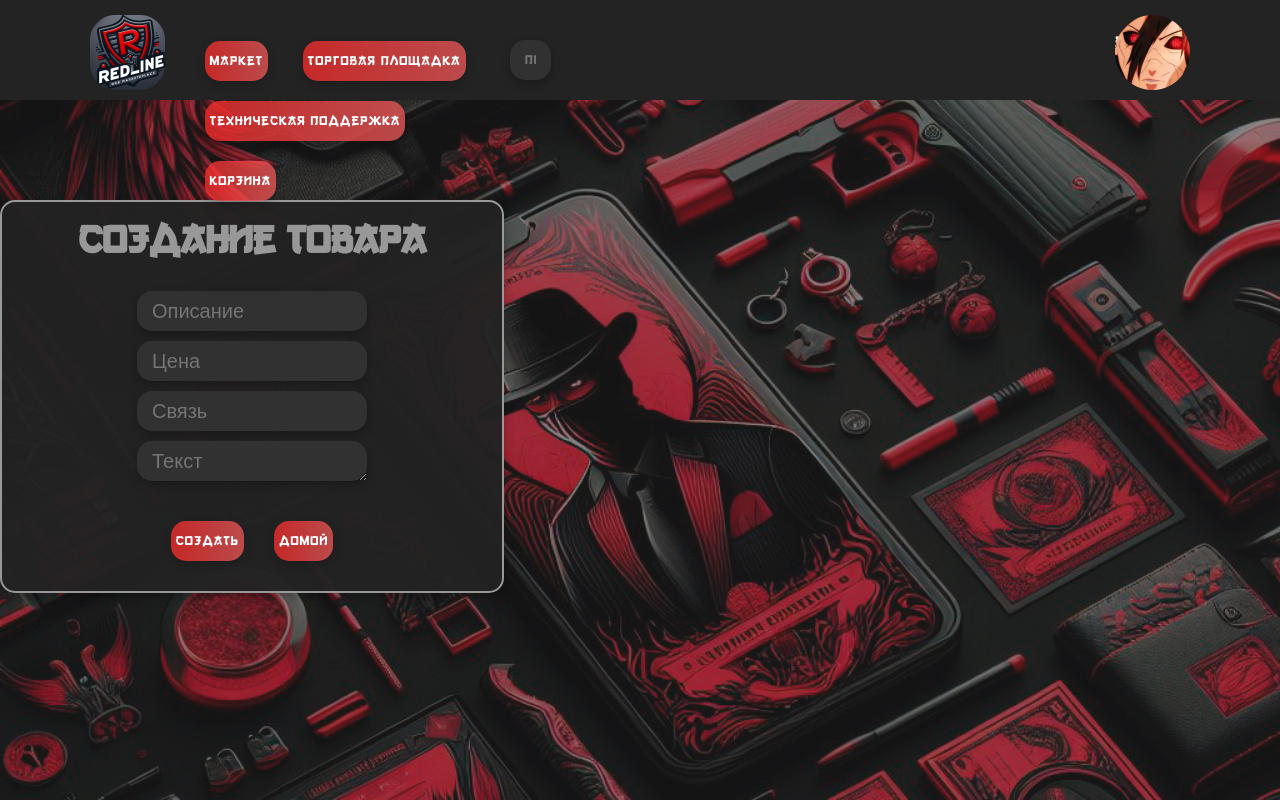
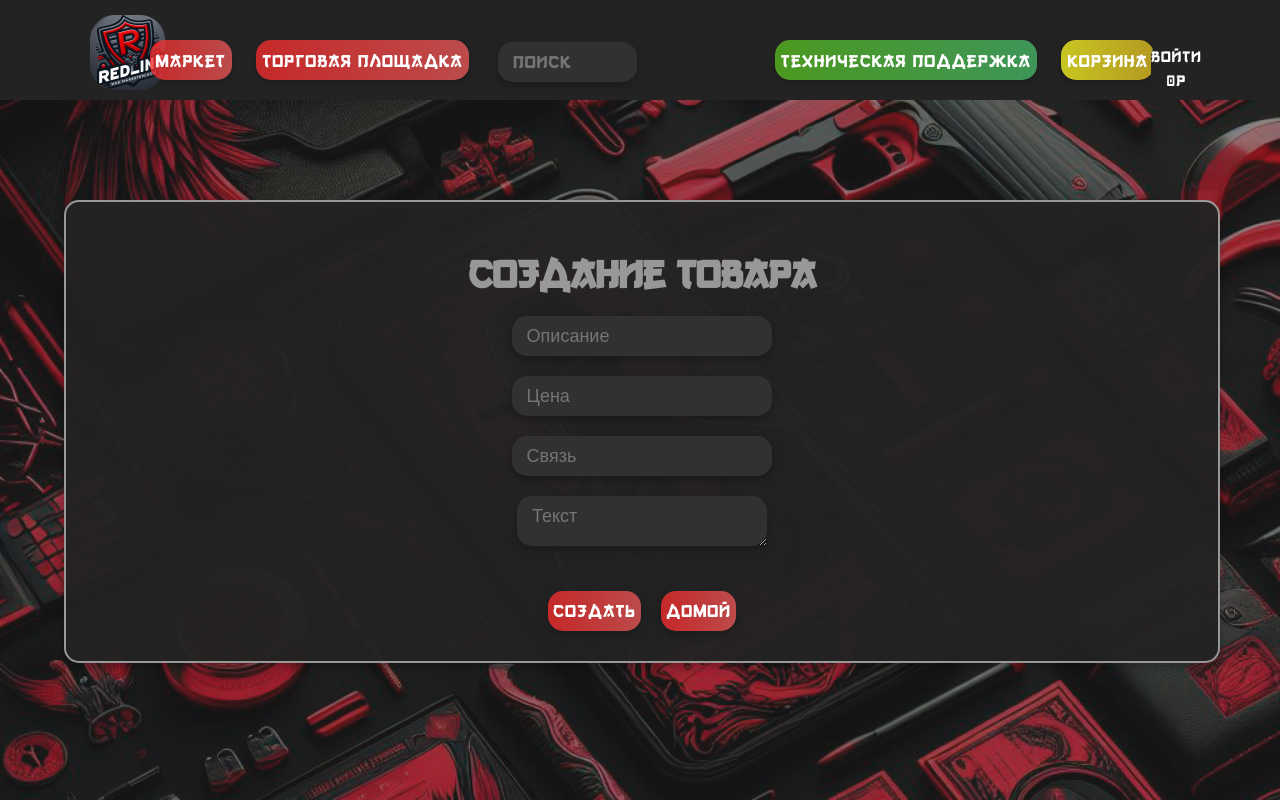
Before and after one commit to Alast0rRL/Web, a Flask app: page /create-tovar in a window 1280 px wide. Run offline with Flask 3, Linux system fonts and the light colour scheme.

Commit message:
test size

```diff
--- a/static/css/style.css
+++ b/static/css/style.css
@@ -2,109 +2,185 @@
     font-family: 'Gang of Three[RUS by Daymarius]';
     src: url('../fonts/font.woff2') format('woff2'),
          url('../fonts/font.woff') format('woff');
+    /* Дополнительные настройки, такие как начертание и жирность, могут быть добавлены здесь */
 }
 
-body {
+
+
+
+
+
+
+
+
+body{
     margin: 0;
     padding: 0;
-    background-color: rgba(0, 0, 0, 0.5);
-    background-image: url('back.png');
+    background-color: rgba(0, 0, 0, 0.5); /* Прозрачный черный цвет фона */
+    background-image: url('back.png'); /* Замените 'your-image-url.jpg' на путь к вашему изображению */
     background-repeat: no-repeat;
     background-position: center center;
     background-attachment: fixed;
+    -webkit-background-size: cover;
+    -moz-background-size: cover;
+    -o-background-size: cover;
     background-size: cover;
 }
+
+
+
+
 
 header {
     background-color: #232323;
     color: white;
     height: 100px;
-    padding: 0;
+    padding: 0px;
     position: fixed;
     top: 0;
     left: 0;
-    width: 100%;
-    z-index: 5;
+    width: 100%; /* чтобы растянуть header по всей ширине экрана */
+    z-index: 5; /* Устанавливаем очень высокий z-index */
 }
 
-footer {
+
+footer{
     position: fixed;
+    bottom: 0%;
+    width: 100%;
+    line-height: 0px;
+    margin-top: auto;
+    width: 100%;
+    height: 100px; /* Замените это на желаемую высоту вашего footer */
+    background-color: #232323;
+    color: white;
+    height: 100px;
+    padding: 0px;
     bottom: 0;
     left: 0;
-    width: 100%;
-    height: 100px;
-    background-color: #232323;
-    color: white;
-    padding: 0;
-    z-index: 5;
+    width: 100%; /* чтобы растянуть footer по всей ширине экрана */
+    top: 0;
+    left: 0;
+    width: 100%; /* чтобы растянуть header по всей ширине экрана */
+    z-index: 5; /* Устанавливаем очень высокий z-index */
 }
+
+
+
 
 .logo {
     position: absolute;
-    top: 0;
-    left: 0;
+    top: 0px;
+    left: 0px;
     width: 75px;
     height: 75px;
 }
 
 .up {
     font-family: 'Gang of Three[RUS by Daymarius]';
-    position: relative;
-    margin: 15px 7%;
-    width: 86%;
-    display: flex;
+    position: absolute;
+    margin-top: 15px;
+    margin-left: 7%;
+    margin-right: 7%;
+    height: 55px;
+    width: 1600px;
+    display: inline-flex;
+
 }
 
 .block_up {
     margin-left: 100px;
     margin-top: 15px;
-    position: relative;
+    position: relative; /* Добавляем позиционирование относительно */
 }
 
 .search-container {
     display: inline-block;
-    vertical-align: middle;
+    vertical-align: middle; /* Выравниваем вертикально по центру */
 }
 
-.button, .button_up, .search-button {
+.button{
     font-family: 'Gang of Three[RUS by Daymarius]';
     display: inline-flex;
+    background: linear-gradient(90deg, rgba(255, 45, 45, 0.75) 0%, rgba(242, 91, 91, 0.75) 100%);
     color: white;
     border-radius: 15px;
     border: none;
+    font-size: 20px;
     cursor: pointer;
     transition: background-color 0.3s;
     filter: drop-shadow(0px 4px 4px rgba(0, 0, 0, 0.25));
     height: 40px;
     line-height: 40px;
     letter-spacing: 1px;
+    margin-left: 15px;
+    margin-right: 15px;
+    margin-top: 10px;
+    display: flex;
+    flex-direction: column;
+    padding: 0px 5px;
     text-decoration: none;
 }
 
-.button, .button_up {
+.button_up{
+    font-family: 'Gang of Three[RUS by Daymarius]';
+    display: inline-flex;
     background: linear-gradient(90deg, rgba(255, 45, 45, 0.75) 0%, rgba(242, 91, 91, 0.75) 100%);
-    margin: 10px 15px;
-    padding: 0 5px;
+    color: white;
+    border-radius: 15px;
+    border: none;
+    font-size: 20px;
+    cursor: pointer;
+    transition: background-color 0.3s;
+    filter: drop-shadow(0px 4px 4px rgba(0, 0, 0, 0.25));
+    margin-left: 25px;
+    height: 40px;
+    line-height: 40px;
+    letter-spacing: 1px;
+    margin-left: 25px;
+    margin-right: 25px;
 }
 
+
 .search-button {
+    font-family: 'Gang of Three[RUS by Daymarius]';
     background-color: #313131;
     color: #989898;
-    padding: 0 15px;
-    margin: 10px 25px;
-    width: calc(25% - 50px);
+    padding: 0px 15px;
+    border: none;
+    text-align: left;
+    font-size: 20px;
+    cursor: pointer;
+    border-radius: 15px;
+    margin-left: 25px;
+    margin-right: 25px;
+    width: 375px;
+    filter: drop-shadow(0px 4px 4px rgba(0, 0, 0, 0.25));
+    display: inline-block; /* или inline */
+    height: 40px;
+    line-height: 40px;
+    letter-spacing: 1px;
+    margin-bottom: 7px;
 }
 
 .knopka {
     position: absolute;
-    left: calc(50% - 50px);
-    top: 7px;
+    left: 915px;
+    margin-top: 7px;
     background-color: #232323;
     font-family: 'VAG World';
     border-radius: 10px;
     padding: 0px 5px;
     color: white;
     border: none;
+
+}
+
+.help{
+    background: linear-gradient(90deg, rgba(92, 194, 33, 0.75) 0%, rgba(72, 190, 108, 0.75) 100%);
+}
+.basket{
+    background: linear-gradient(90deg, rgba(255, 251, 35, 0.76) 0%, rgba(231, 195, 35, 0.75) 100%);
 }
 
 .login {
@@ -112,20 +188,23 @@
     text-align: center;
     line-height: 1.5;
     position: absolute;
-    right: 25px;
-    top: 15px;
+    margin-right: 25px;
+    right: 0px;
+    margin-top: 15px;
     letter-spacing: 1px;
     color: white;
     background-color: #232323;
     border-radius: 10px;
     border: none;
     cursor: pointer;
+    text-decoration: none;
+
 }
 
 .ava {
     position: absolute;
-    top: 0;
-    right: 0;
+    top: 0px;
+    left: 1600px;
     width: 75px;
     height: 75px;
 }
@@ -134,36 +213,39 @@
     background-color: #ff7167;
 }
 
-.title {
+
+.title{
+    position: relative;
     text-align: center;
     line-height: 20px;
     padding-bottom: 10px;
     top: 15px;
 }
 
-main {
+
+main{
     font-family: 'Gang of Three[RUS by Daymarius]';
-    background-color: rgba(35, 35, 35, 0.95);
+    background-color: rgba(35, 35, 35, 0.95); /* Цвет #232323 с 50% прозрачности */
     color: white;
-    padding: 0 15px;
+    height: auto;
+    padding: 0px 15px;
     text-align: left;
     font-size: 20px;
     cursor: pointer;
     border-radius: 15px;
-    width: 90%;
-    max-width: 1200px;
-    margin: 0 auto;
-    padding-bottom: 100px;
+    margin-left: 450px;
+    width: 1200px;
+    padding-bottom:100px ;
     border: 2px solid #989898;
     position: relative;
     top: 125px;
 }
 
-.block {
+.block{
     background-color: #313131;
     font-family: 'Gang of Three[RUS by Daymarius]';
     color: white;
-    padding: 0 15px;
+    padding: 0px 15px;
     border: none;
     text-align: left;
     font-size: 20px;
@@ -172,11 +254,11 @@
     margin-bottom: 50px;
     border: 2px solid #989898;
 }
-
 .str_1 {
     display: flex;
     flex-direction: row;
     letter-spacing: 1px;
+
 }
 
 .price {
@@ -186,25 +268,32 @@
     letter-spacing: 1px;
 }
 
-.buy_button {
-    position: absolute;
+
+ .buy_button{
+    position:absolute;
     display: flex;
     height: 35px;
-    width: auto;
-    margin-left: calc(50% - 50px);
+    width: auto ;
+    margin-left: 925px;
     margin-bottom: 20px;
     letter-spacing: 1px;
+ }
+
+
+ form {
+    display: inline-block; /* или inline */
 }
 
-.date {
+.date{
     margin-left: 20px;
 }
-
-.lmenu {
+.lmenu{
     font-family: 'Gang of Three[RUS by Daymarius]';
+    float: left;
     position: fixed;
-    background-color: rgba(35, 35, 35, 0.95);
+    background-color: rgba(35, 35, 35, 0.95); /* Цвет #232323 с 50% прозрачности */
     color: white;
+    border: none;
     text-align: left;
     font-size: 20px;
     cursor: pointer;
@@ -212,55 +301,98 @@
     display: flex;
     flex-direction: column;
     align-items: center;
-    margin-left: 25px;
-    margin-top: 25%;
-    padding: 5px 0;
+    margin-left: 125px;
+    margin-top: 125px;
+    padding-bottom: 15px;
+    padding-top: 5px;
+    display: flex;
+    flex-direction: column;
+    align-items: flex-start; /* Изменено с 'center' на 'flex-start' */
     border: 2px solid #989898;
 }
 
-.button_lmenu {
+.button_lmenu{
     width: 275px;
+}
+.title{
+    font-family: 'Gang of Three[RUS by Daymarius]';
+    text-align: center;
+    padding-top: 20px;
 }
 
 .flash {
     position: fixed;
-    left: 20%;
-    right: 20%;
+    margin-left: 20%;
+    margin-right: 20%;
     color: white;
-    padding: 15px;
+    padding: 15px 15px;
     font-family: 'Gang of Three[RUS by Daymarius]';
     background: linear-gradient(90deg, rgba(92, 194, 33, 0.75) 0%, rgba(72, 190, 108, 0.75) 100%);
+    color: #ffffff;
+    border: 2px solid #232323;
     font-size: 50px;
     border-radius: 15px;
     filter: drop-shadow(0px 4px 4px rgba(0, 0, 0, 0.25));
-    line-height: 50px;
+    line-height: 40px;
     letter-spacing: 1px;
     margin-top: -5%;
     z-index: 9;
 }
 
-.str {
+.str{
     display: flex;
     flex-direction: row;
     letter-spacing: 1px;
     padding-top: 5px;
 }
 
-.profile {
+.profile{
     display: flex;
     padding: 10px;
-    margin: 5px 0 10px;
+    margin-top: 5px;
+    margin-bottom: 10px;
     line-height: 20px;
+    height: auto;
     text-align: center;
-    align-items: center;
+    align-items: center; /* Центрирование по вертикали */
 }
 
-.block_reg, .block_error {
+
+
+
+
+
+
+
+
+
+
+
+
+
+
+
+
+
+
+
+
+
+
+
+
+
+
+
+
+
+.block_reg{
     font-family: 'Gang of Three[RUS by Daymarius]';
-    background-color: rgba(35, 35, 35, 0.95);
-    text-align: center;
+    background-color: rgba(35, 35, 35, 0.95); /* Цвет #232323 с 50% прозрачности */
+    text-align:center;
     color: #989898;
-    margin-top: 200px;
+    margin-top:200px;
+    margin-left:675px;
     width: 500px;
     font-size: 20px;
     filter: drop-shadow(0px 4px 4px rgba(0, 0, 0, 0.25));
@@ -268,32 +400,145 @@
     border-radius: 15px;
 }
 
-.label {
+.label{
     background-color: #313131;
     color: #989898;
-    padding: 0 15px;
+    padding: 0px 15px;
     border: none;
+    text-align: left;
     font-size: 20px;
     cursor: pointer;
     border-radius: 15px;
-    margin: 5px 25px;
-    width: calc(50% - 50px);
+    margin-left: 25px;
+    width: 220px;
     filter: drop-shadow(0px 4px 4px rgba(0, 0, 0, 0.25));
-    display: inline-block;
+    display: inline-block; /* или inline */
     height: 40px;
-    line-height: 40px;
+    line-height: 100px;
+    margin-bottom: 5px;
 }
 
-.button_container {
-    display: flex;
-    justify-content: center;
-    margin: 20px;
+.button_container{
+    display: flex; /* Используем flex для расположения кнопок горизонтально */
+    justify-content: center; /* Центрируем кнопки по горизонтали */
+    margin: 20px; /* Добавим небольшой отступ между формой и кнопками */
+}
+
+
+
+
+
+
+.block_error{
+    font-family: 'Gang of Three[RUS by Daymarius]';
+    background-color: rgba(35, 35, 35, 0.95); /* Цвет #232323 с 50% прозрачности */
+    text-align:center;
+    color: #989898;
+    margin-top:200px;
+    margin-left:700px;
+    margin-right: 700px;
+    font-size: 20px;
+    filter: drop-shadow(0px 4px 4px rgba(0, 0, 0, 0.25));
+    border: 2px solid #989898;
+    border-radius: 15px;
+}
+
+.error_button{
+    position: inherit;
+    margin-right: 15px;
+}
+
+footer{
+    position: absolute;
+    bottom: 0px;
+    width: 100%;
+    line-height: 0px;
+}
+
+.german_pridumal{
+    width: 220px !important;
+    min-height: 50px;
+    line-height: 50px;
 }
 
 input, textarea {
     font-family: 'Arial';
+
 }
 
-.home_button {
+.home_button{
     text-align: center;
 }
+
+
+
+
+/* Общие стили для ноутбуков */
+@media screen and (max-width: 1366px) {
+    .up {
+        width: 90%;
+    }
+
+    .block_up {
+        margin-left: 50px;
+    }
+
+    .button,
+    .button_up,
+    .search-button,
+    .label {
+        font-size: 18px;
+        height: 40px;
+        line-height: 40px;
+    }
+
+    .button,
+    .button_up {
+        margin: 10px;
+    }
+
+    .search-button {
+        margin: 10px 15px;
+        width: calc(50% - 30px);
+    }
+
+    .knopka {
+        left: calc(50% - 25px);
+        top: 10px;
+    }
+
+    .login {
+        right: 15px;
+        top: 15px;
+    }
+
+    main {
+        width: 95%;
+        max-width: none;
+        margin: 0 auto;
+    }
+
+    .block_reg,
+    .block_error {
+        width: 90%;
+        margin-left: 5%;
+    }
+
+    .label {
+        width: calc(90% - 50px);
+        margin: 10px 25px;
+    }
+
+    .lmenu {
+        margin-left: 10px;
+        margin-top: 50%;
+    }
+
+    .flash {
+        left: 10%;
+        right: 10%;
+        font-size: 30px;
+        line-height: 30px;
+        margin-top: -10%;
+    }
+}
```
